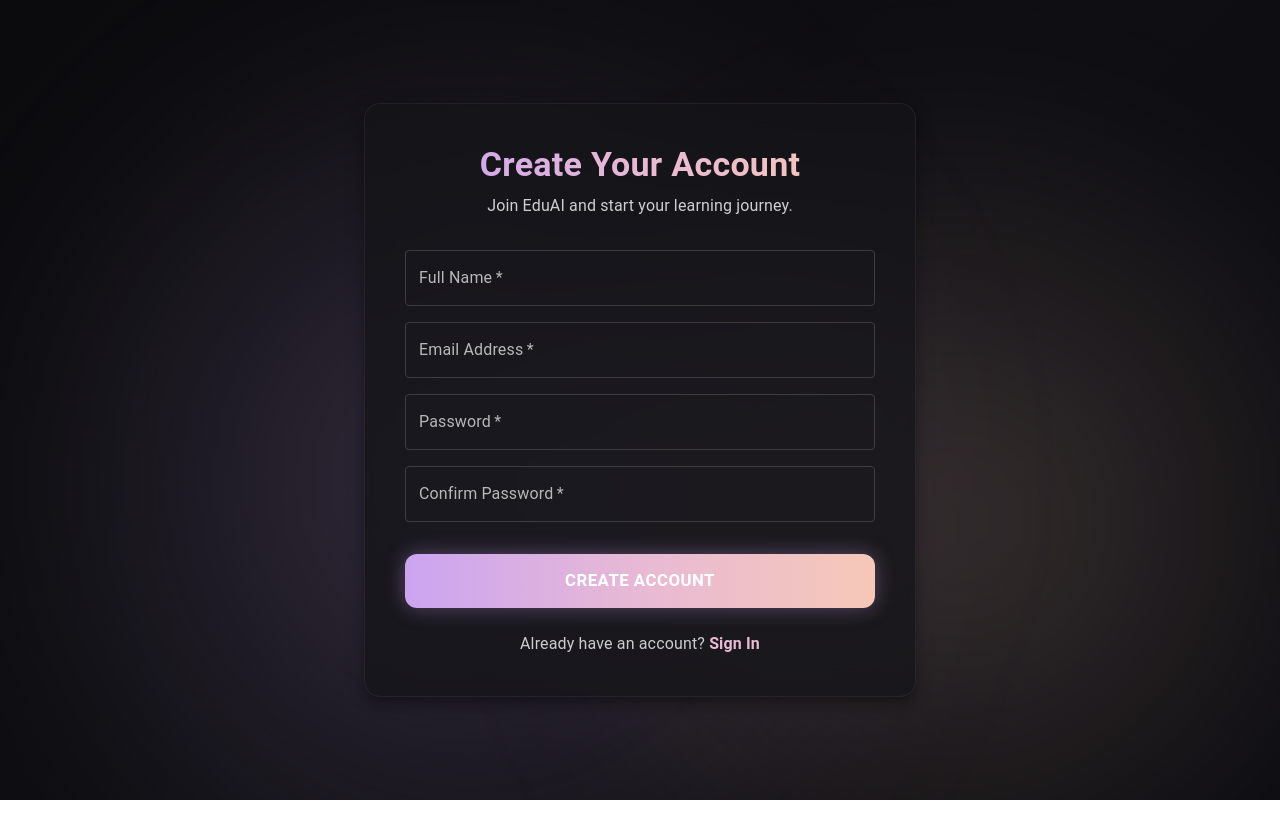
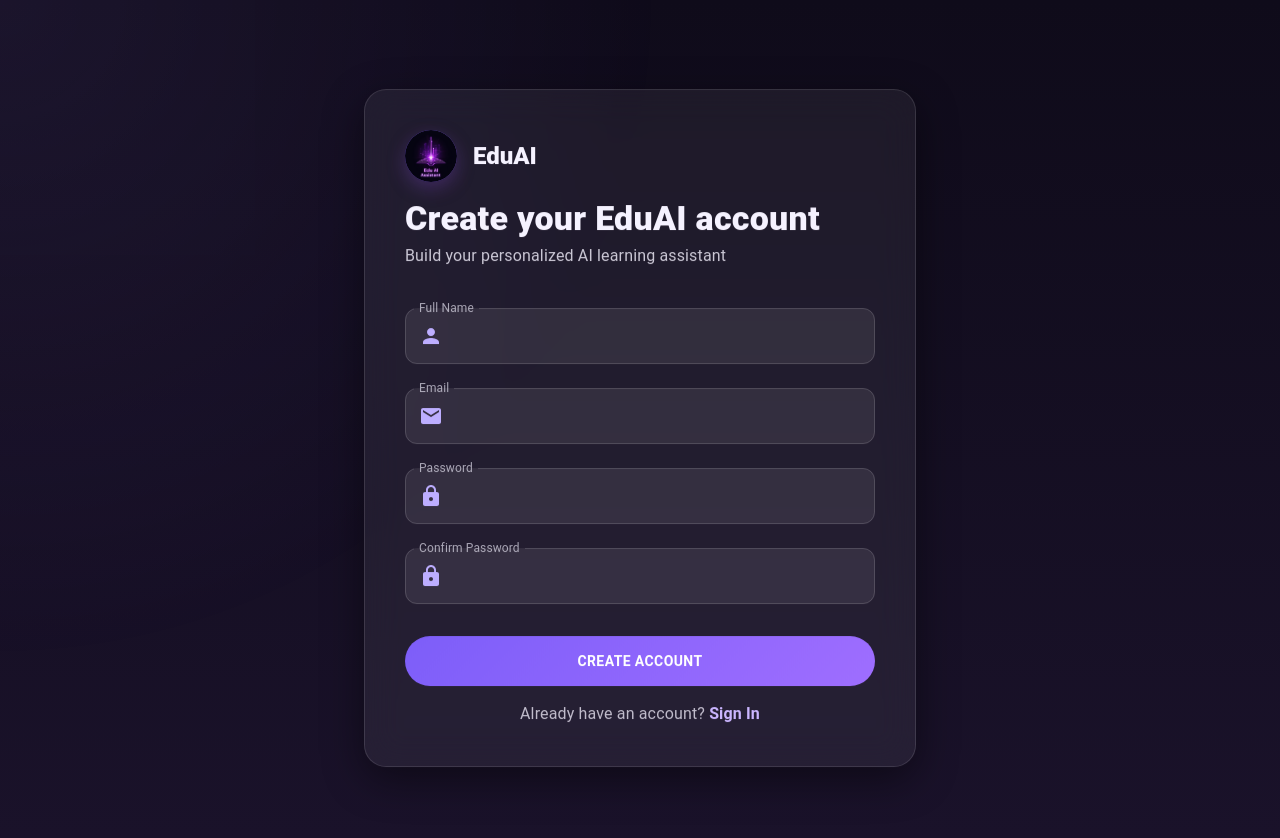
Before and after one commit to ReshaShrestha2004/EduAI_Assistant, a React (Create React App) app in the folder frontend/: page /register in a window 1280 px wide. Before the commit the page ends 800 px from the top, so only its background shows below. Built offline with nearby package versions, Linux system fonts and the light colour scheme.

Commit message:
Changed Register UI and added custom made logo in both login and register page

```diff
--- a/frontend/src/pages/Register.js
+++ b/frontend/src/pages/Register.js
@@ -1,6 +1,7 @@
 import React, { useState } from 'react';
-import { useNavigate, Link } from 'react-router-dom';
+import { useNavigate } from 'react-router-dom';
 import { useAuth } from '../context/AuthContext';
+import logo from "../assets/logo.png";
 import {
   Container,
   Box,
@@ -10,17 +11,73 @@
   Paper,
   Alert,
   CircularProgress,
+  InputAdornment,
 } from '@mui/material';
 
-const Register = () => {
+import {
+  Email,
+  Lock,
+  Person,
+} from "@mui/icons-material";
+
+import { styled, keyframes } from "@mui/material/styles";
+
+const floatCard = keyframes`
+  0% { transform: translateY(0px); }
+  50% { transform: translateY(10px); }
+  100% { transform: translateY(0px); }
+`;
+
+const glowPulse = keyframes`
+  0% { opacity: .35; }
+  50% { opacity: .6; }
+  100% { opacity: .35; }
+`;
+
+const GlassCard = styled(Paper)(() => ({
+  backdropFilter: "blur(18px)",
+  background: "rgba(255,255,255,0.06)",
+  borderRadius: 22,
+  padding: 40,
+  border: "1px solid rgba(255,255,255,0.12)",
+  boxShadow: "0 12px 42px rgba(0,0,0,0.45)",
+  animation: `${floatCard} 9s ease-in-out infinite`,
+  position: "relative",
+  overflow: "hidden",
+}));
+
+const StyledTextField = styled(TextField)(() => ({
+  "& .MuiOutlinedInput-root": {
+    borderRadius: 12,
+    background: "rgba(255,255,255,0.08)",
+    color: "#F5F2FF",
+    "& fieldset": {
+      borderColor: "rgba(255,255,255,0.15)",
+    },
+    "& input": {
+      color: "#F5F2FF",
+    },
+    "&:hover fieldset": {
+      borderColor: "rgba(255,255,255,0.25)",
+    },
+    "&.Mui-focused fieldset": {
+      borderColor: "#A986FF",
+    },
+  },
+  "& label": {
+    color: "rgba(245,242,255,0.65)",
+  },
+}));
+
+export default function Register() {
   const navigate = useNavigate();
   const { register } = useAuth();
 
   const [formData, setFormData] = useState({
-    email: '',
-    password: '',
-    confirmPassword: '',
-    fullName: '',
+    email: "",
+    password: "",
+    confirmPassword: "",
+    fullName: "",
   });
 
   const [error, setError] = useState('');
@@ -81,10 +138,10 @@
     <Box
       sx={{
         minHeight: '100vh',
-        background: 'linear-gradient(135deg, #0b0b0d, #0f0f13, #0c0c10)',
+        background: 'linear-gradient(180deg,#0F0B1A 0%, #1A122A 100%)',
         display: 'flex',
-        justifyContent: 'center',
         alignItems: 'center',
+        py: { xs: 6, md: 10 },
         position: 'relative',
         overflow: 'hidden',
         p: 2,
@@ -93,183 +150,185 @@
 
       <Box
         sx={{
-          position: 'absolute',
-          width: 1200,
-          height: 1200,
-          borderRadius: '50%',
-          background: 'radial-gradient(circle, rgba(203,164,241,0.20), transparent 60%)',
-          top: '-20%',
-          left: '-10%',
-          filter: 'blur(75px)',
-          animation: 'float1 12s infinite ease-in-out',
-        }}
-      />
-      <Box
-        sx={{
-          position: 'absolute',
-          width: 900,
-          height: 900,
-          borderRadius: '50%',
-          background: 'radial-gradient(circle, rgba(246,200,183,0.18), transparent 70%)',
-          bottom: '-25%',
-          right: '-10%',
-          filter: 'blur(75px)',
-          animation: 'float2 14s infinite ease-in-out',
+          position: "absolute",
+          inset: 0,
+          background:
+            "radial-gradient(circle at top left, rgba(169,134,255,0.18), transparent 45%)",
+          animation: `${glowPulse} 8s infinite`,
         }}
       />
 
-      <style>
-        {`
-          @keyframes float1 {
-            0% { transform: translateY(0px); }
-            50% { transform: translateY(40px); }
-            100% { transform: translateY(0px); }
-          }
-          @keyframes float2 {
-            0% { transform: translateY(0px); }
-            50% { transform: translateY(-35px); }
-            100% { transform: translateY(0px); }
-          }
-          @keyframes wiggle {
-            0%, 100% { transform: scale(1); }
-            50% { transform: scale(1.02); }
-          }
-        `}
-      </style>
-
-      <Container maxWidth="sm">
-        <Paper
-          elevation={10}
+      <Container maxWidth="sm" sx={{ position: "relative", zIndex: 2 }}>
+        <GlassCard elevation={0}>
+          {/* logo */}
+          <Box sx={{ display: "flex", alignItems: "center", gap: 2, mb: 2 }}>
+            <Box
               sx={{
-            p: 5,
-            borderRadius: 4,
-            background: 'rgba(20,20,25,0.75)',
-            backdropFilter: 'blur(14px)',
-            border: '1px solid rgba(255,255,255,0.06)',
-            position: 'relative',
-            transition: '0.4s ease',
-
-            '&:hover': {
-              boxShadow: '0 0 30px rgba(203,164,241,0.35)',
-              borderColor: 'rgba(203,164,241,0.35)',
-            },
-
-            animation: 'fadeIn 0.9s ease forwards',
-            '@keyframes fadeIn': {
-              '0%': { opacity: 0, transform: 'translateY(30px)' },
-              '100%': { opacity: 1, transform: 'translateY(0)' },
-            },
+                width: 52,
+                height: 52,
+                borderRadius: 12,
+                background: "linear-gradient(135deg,#7D5EF9,#9F6EFF)",
+                display: "flex",
+                alignItems: "center",
+                justifyContent: "center",
+                boxShadow: "0 6px 18px rgba(120,70,190,0.35)",
               }}
             >
+             <img
+                src={logo}
+                alt="EduAI Logo"
+                style={{
+                  width: "100%",
+                  height: "100%",
+                  objectFit: "cover",
+                  borderRadius: "50%",
+                }}
+            />
+            </Box>
+            <Typography variant="h5" fontWeight={800} color="#F5F2FF">
+              EduAI
+            </Typography>
+          </Box>
 
+          {/* headings */}
           <Typography
             variant="h4"
-            align="center"
-            sx={{
-              fontWeight: 700,
-              mb: 1,
-              background: 'linear-gradient(90deg,#CBA4F1,#E8B9D4,#F6C8B7)',
-              WebkitBackgroundClip: 'text',
-              color: 'transparent',
-            }}
+            fontWeight={800}
+            sx={{ color: "#F5F2FF", mb: 0.5 }}
           >
-            Create Your Account
+            Create your EduAI account
           </Typography>
 
           <Typography
-            variant="body1"
-            align="center"
-            sx={{ mb: 4, color: '#cfcfcf' }}
+            sx={{
+              color: "rgba(245,242,255,0.8)",
+              mb: 3,
+            }}
           >
-            Join EduAI and start your learning journey.
+            Build your personalized AI learning assistant
           </Typography>
 
-          {error && (
-            <Alert severity="error" sx={{ mb: 2 }}>
-              {error}
-            </Alert>
-          )}
+          {error && <Alert severity="error" sx={{ mb: 2 }}>{error}</Alert>}
           {success && (
             <Alert severity="success" sx={{ mb: 2 }}>
               Registration successful! Redirecting...
             </Alert>
           )}
 
-          <Box component="form" onSubmit={handleSubmit} noValidate>
-            {['fullName', 'email', 'password', 'confirmPassword'].map((field) => (
-              <TextField
-                key={field}
+          {/* form */}
+          <Box component="form" onSubmit={handleSubmit}>
+            <StyledTextField
               fullWidth
-                required
-                type={field.includes('password') ? 'password' : 'text'}
-                name={field}
-                label={
-                  field === 'fullName'
-                    ? 'Full Name'
-                    : field === 'email'
-                    ? 'Email Address'
-                    : field === 'password'
-                    ? 'Password'
-                    : 'Confirm Password'
-                }
-                value={formData[field]}
+              label="Full Name"
+              name="fullName"
+              value={formData.fullName}
               onChange={handleChange}
-                disabled={loading || success}
-                sx={{
-                  input: { color: 'white' },
-                  label: { color: '#b8b8b8' },
-                  mb: 2,
-                  '& .MuiOutlinedInput-root': {
-                    '& fieldset': { borderColor: '#3d3d3d' },
-                    '&:hover fieldset': { borderColor: '#CBA4F1' },
-                    transition: '0.25s',
-                    animation: 'wiggle 0.2s ease',
-                  },
+              margin="normal"
+              InputProps={{
+                startAdornment: (
+                  <InputAdornment position="start">
+                    <Person sx={{ color: "#BDAEFF" }} />
+                  </InputAdornment>
+                ),
               }}
             />
-            ))}
+
+            <StyledTextField
+              fullWidth
+              label="Email"
+              name="email"
+              value={formData.email}
+              onChange={handleChange}
+              margin="normal"
+              InputProps={{
+                startAdornment: (
+                  <InputAdornment position="start">
+                    <Email sx={{ color: "#BDAEFF" }} />
+                  </InputAdornment>
+                ),
+              }}
+            />
+
+            <StyledTextField
+              fullWidth
+              label="Password"
+              type="password"
+              name="password"
+              value={formData.password}
+              onChange={handleChange}
+              margin="normal"
+              InputProps={{
+                startAdornment: (
+                  <InputAdornment position="start">
+                    <Lock sx={{ color: "#BDAEFF" }} />
+                  </InputAdornment>
+                ),
+              }}
+            />
+
+            <StyledTextField
+              fullWidth
+              label="Confirm Password"
+              type="password"
+              name="confirmPassword"
+              value={formData.confirmPassword}
+              onChange={handleChange}
+              margin="normal"
+              InputProps={{
+                startAdornment: (
+                  <InputAdornment position="start">
+                    <Lock sx={{ color: "#BDAEFF" }} />
+                  </InputAdornment>
+                ),
+              }}
+            />
 
             <Button
               type="submit"
               fullWidth
-              variant="contained"
               disabled={loading || success}
               sx={{
-                py: 1.5,
-                borderRadius: 3,
-                mt: 2,
-                background: 'linear-gradient(90deg,#CBA4F1,#E8B9D4,#F6C8B7)',
-                boxShadow: '0 0 20px rgba(203,164,241,0.35)',
+                mt: 3,
+                py: 1.6,
+                borderRadius: 14,
+                background: "linear-gradient(135deg,#7D5EF9,#9F6EFF)",
+                color: "#fff",
                 fontWeight: 700,
-                fontSize: '1.05rem',
-
-                '&:hover': {
-                  background: 'linear-gradient(90deg,#E8B9D4,#CBA4F1,#F6C8B7)',
-                  boxShadow: '0 0 25px rgba(203,164,241,0.45)',
+                "&:hover": {
+                  boxShadow: "0 12px 34px rgba(110,70,240,0.45)",
+                  transform: "translateY(-2px)",
                 },
               }}
             >
-              {loading ? <CircularProgress size={26} color="inherit" /> : 'Create Account'}
+              {loading ? (
+                <CircularProgress size={22} sx={{ color: "#fff" }} />
+              ) : (
+                "Create Account"
+              )}
             </Button>
 
-            <Typography align="center" sx={{ mt: 3, color: '#ccc' }}>
-              Already have an account?{' '}
-              <Link
-                to="/login"
+            <Typography
+              sx={{
+                mt: 2,
+                textAlign: "center",
+                color: "rgba(245,242,255,0.75)",
+              }}
+            >
+              Already have an account?{" "}
+              <span
+                onClick={() => navigate("/login")}
                 style={{
-                  color: '#E8B9D4',
-                  textDecoration: 'none',
-                  fontWeight: 600,
+                  color: "#CBB6FF",
+                  fontWeight: 700,
+                  cursor: "pointer",
                 }}
               >
                 Sign In
-              </Link>
+              </span>
             </Typography>
           </Box>
-        </Paper>
+        </GlassCard>
       </Container>
     </Box>
   );
-};
-
-export default Register;
+}
```
Also changed, not shown: frontend/src/pages/Login.js (+11 -1 lines), frontend/src/assets/logo.png (added). Lines whose indentation alone changed are shown as unchanged.
